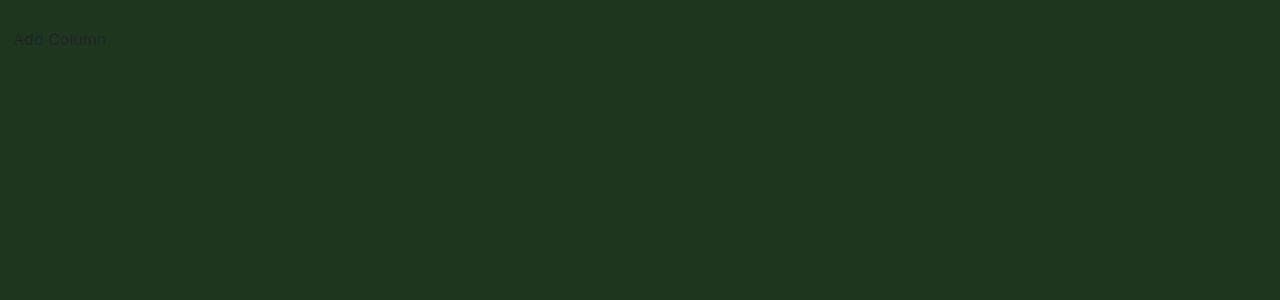
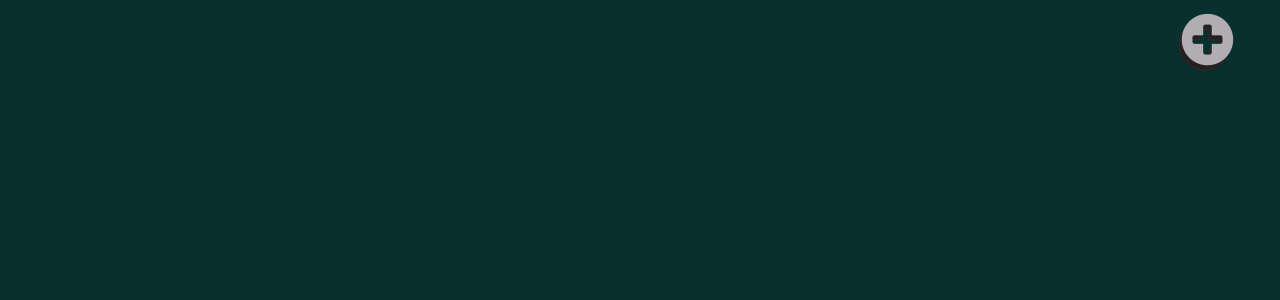
Before and after one commit to cheneliav/task-manager-react, a React (Create React App) app: page / in a window 1280 px wide. Shown: the top 300 px of the page. Built offline with nearby package versions, Linux system fonts and the light colour scheme.

Commit message:
added add-column-btn and columns

```diff
--- a/package.json
+++ b/package.json
@@ -3,9 +3,14 @@
   "version": "0.1.0",
   "private": true,
   "dependencies": {
+    "@fortawesome/fontawesome": "^1.1.8",
+    "@fortawesome/fontawesome-free-brands": "^5.0.13",
+    "@fortawesome/fontawesome-free-solid": "^5.0.13",
     "bootstrap": "^4.1.3",
+    "font-awesome": "^4.7.0",
     "react": "^16.4.1",
     "react-dom": "^16.4.1",
+    "react-inline-editing": "^1.0.10",
     "react-scripts": "1.1.4"
   },
   "scripts": {
--- a/src/App.css
+++ b/src/App.css
@@ -1,9 +1,20 @@
 .App {
 
-  background-color: rgb(30, 53, 30);
-  position: absolute; top: 0; right: 0; bottom: 0; left: 0;
-  padding-top: 20px;
-  padding-bottom: 20px;
+    background-size: cover;
+    padding-top: 20px;
+    padding-bottom: 20px;
+    min-height: 100%;
+    min-width: 100%;
+    box-sizing:border-box;
+    position:fixed;
+    display: flex;
+    top:0;
+    left:0;
+    overflow-y: hidden;
+    overflow-x: scroll;
+    white-space: nowrap;
+
+
 }
 
 .App-logo {
@@ -30,3 +41,14 @@
   from { transform: rotate(0deg); }
   to { transform: rotate(360deg); }
 }
+
+html,
+body {
+    height: 100%;
+    background: #08302F;
+  }
+
+#root{
+  height: 100%;
+  width: 100%;
+}
--- /dev/null
+++ b/src/Column.css
@@ -0,0 +1,17 @@
+.column{
+
+ min-height: 90%;
+background-color: rgb(186, 196, 195);
+padding:10px;
+margin-right: 20px;
+text-align: center;
+width: 240px;
+box-shadow: 0 4px 8px 0 rgba(0, 0, 0, 0.568),
+            0 2px 4px 0 rgba(0, 0, 0, 0.664);
+
+}
+
+.task-list{
+    overflow-y: scroll;
+    white-space: nowrap;
+}
--- a/src/Column.js
+++ b/src/Column.js
@@ -0,0 +1,44 @@
+import React, { Component } from 'react';
+import './Column.css';
+import EditableLabel from 'react-inline-editing';
+
+
+class Column extends Component {
+    constructor(props) {
+        super(props);
+        this.state = {
+            columnTitle: 'Title'
+        }
+    }
+
+    _handleFocusOut = (text) => {
+        if(text == null || text === ' ')
+            {this.setState({columnTitle: this.state.columnTitle})}
+        else this.setState({ columnTitle: text});
+    }
+
+    render() {
+        console.log(this.state);
+        return (
+            <div className="column rounded">
+                <EditableLabel text={this.state.columnTitle}
+                labelClassName='columnTitle'
+                inputClassName='myInputClass'
+                inputWidth='150px'
+                inputHeight='25px'
+                inputMaxLength={50}
+                labelFontWeight='bold'
+                inputFontWeight='bold'
+                onFocusOut={this._handleFocusOut}
+
+            />
+
+                <div className="task-list">
+                </div>
+            </div>
+        );
+    }
+
+}
+
+export default Column;
--- /dev/null
+++ b/src/ColumnList.css
@@ -0,0 +1,46 @@
+
+.column-list-container{
+    min-width: 1000%;
+    width: auto;
+    height: 100%;
+     padding: 30px;
+     padding-right: 0px;
+
+     margin-top: 30px;
+
+
+
+
+}
+
+@media (min-width: 34em) {
+    .card-columns {
+        -webkit-column-count: 2;
+        -moz-column-count: 2;
+        column-count: 2;
+    }
+}
+
+@media (min-width: 48em) {
+    .card-columns {
+        -webkit-column-count: 3;
+        -moz-column-count: 3;
+        column-count: 3;
+    }
+}
+
+@media (min-width: 62em) {
+    .card-columns {
+        -webkit-column-count: 4;
+        -moz-column-count: 4;
+        column-count: 4;
+    }
+}
+
+@media (min-width: 75em) {
+    .card-columns {
+        -webkit-column-count: 5;
+        -moz-column-count: 5;
+        column-count: 5;
+    }
+}
--- a/src/ColumnList.js
+++ b/src/ColumnList.js
@@ -1,12 +1,15 @@
 import React, { Component } from 'react';
+import Column from './Column';
+import './ColumnList.css'
 
 
 
 class ColumnList extends Component {
     render() {
         return (
-        <div className="column-list-container">
-
+                <div className="column-list-container row">
+                    <br />
+                    {this.props.columns}
                 </div>
         );
     }
--- /dev/null
+++ b/src/TaskManager.css
@@ -0,0 +1,18 @@
+.task-manager-container{
+    width:100%;
+}
+
+.fa-plus-circle{
+    color:rgb(177, 174, 179);
+    font-size: 60px !important;
+    text-shadow: -3px 5px 2px #242020, -3px 5px #46403e;
+    padding-top: 5px;
+}
+.add-col-btn{
+    padding: 5px;
+    text-align: center;
+}
+
+.fa-plus-circle:hover{
+    color: rgb(218, 226, 226);
+}
--- a/src/TaskManager.js
+++ b/src/TaskManager.js
@@ -1,17 +1,26 @@
 import React, { Component } from 'react';
 import ColumnList from './ColumnList';
+import Column from './Column';
 import '../node_modules/bootstrap/dist/css/bootstrap.min.css';
+import './TaskManager.css';
+import 'font-awesome/css/font-awesome.min.css';
+
 
 class TaskManager extends Component {
-    constructor(props){
+    constructor(props) {
         super(props);
-        this.state= { columns:[]};
+        this.state = { columns: [] };
+    }
+    addColumn = () => {
+        this.setState( {columns: this.state.columns.concat(<Column/>)});
     }
     render() {
         return (
-            <div className="task-manager-container">
-                <button className="btn btn-default">Add Column</button>
-                <ColumnList columns={this.state.columns}/>
+            <div className="task-manager-container container-fluid">
+                <div className="add-col-btn row  text-right fixed-top ">
+                    <i className="fa fa-plus-circle col-xs-2  offset-11 " aria-hidden="true" onClick={this.addColumn}></i>
+                </div>
+                <ColumnList columns={this.state.columns} />
             </div>
         );
     }
```
Also changed, not shown: 1 other file (tests, documents, lock files or other folders). Lines whose indentation alone changed are shown as unchanged.
